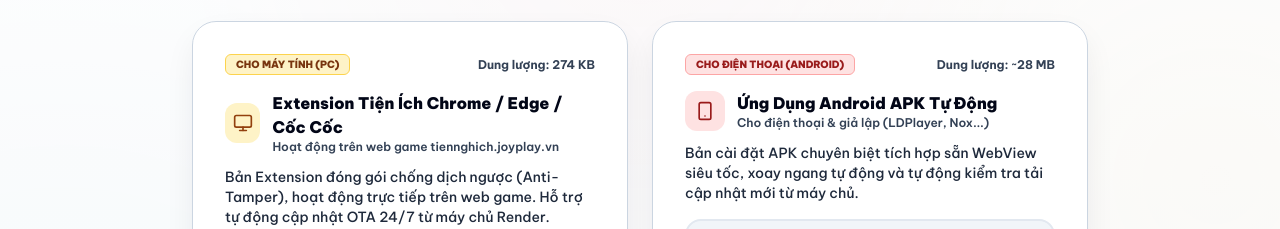
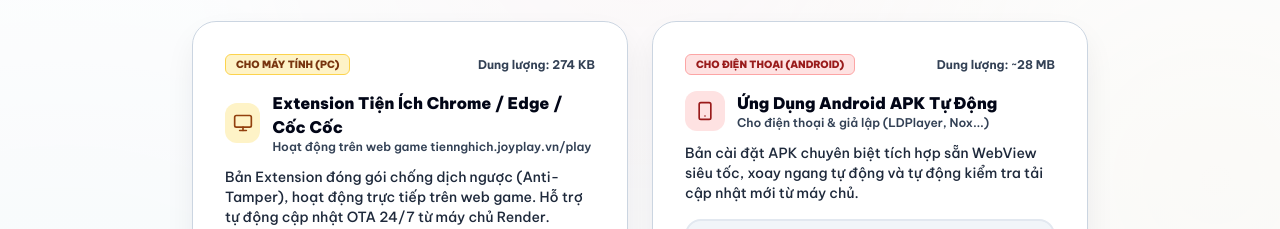
Before and after one commit to GiangDio/tiennghich-web, a Next.js app: page / in a window 1280 px wide. Shown: the part 4100-4329 px from the top of the page. Built offline with nearby package versions, Linux system fonts and the light colour scheme; no server answers.

Commit message:
fix: update joyplay play link to https://tiennghich.joyplay.vn/play

```diff
--- a/src/app/page.tsx
+++ b/src/app/page.tsx
@@ -59,7 +59,7 @@
                   </div>
                   <div>
                     <h3 className="text-base font-black text-slate-950 dark:text-white">Extension Tiện Ích Chrome / Edge / Cốc Cốc</h3>
-                    <p className="text-xs text-slate-700 dark:text-slate-300 font-semibold">Hoạt động trên web game tiennghich.joyplay.vn</p>
+                    <p className="text-xs text-slate-700 dark:text-slate-300 font-semibold">Hoạt động trên web game tiennghich.joyplay.vn/play</p>
                   </div>
                 </div>
                 <p className="mt-3 text-xs sm:text-sm text-slate-800 dark:text-slate-200 leading-relaxed font-sans font-medium">
--- a/src/components/home/InstallationGuide.tsx
+++ b/src/components/home/InstallationGuide.tsx
@@ -153,7 +153,7 @@
               <div>
                 <h3 className="text-lg font-black text-slate-950 dark:text-white">Cài Đặt Trên Trình Duyệt Máy Tính (Chrome / Edge / Cốc Cốc)</h3>
                 <p className="text-xs text-slate-700 dark:text-slate-300 font-semibold">
-                  Chạy mượt mà trực tiếp trên web game tiennghich.joyplay.vn, không làm nặng máy hay tốn dung lượng RAM.
+                  Chạy mượt mà trực tiếp trên web game tiennghich.joyplay.vn/play, không làm nặng máy hay tốn dung lượng RAM.
                 </p>
               </div>
             </div>
@@ -197,10 +197,10 @@
                 </div>
                 <h4 className="text-sm font-black text-slate-950 dark:text-white">Mở Trang Game</h4>
                 <p className="text-xs text-slate-800 dark:text-slate-200 font-medium leading-relaxed">
-                  Truy cập vào trang web game <b>tiennghich.joyplay.vn</b>. Menu bong bóng Auto sẽ tự động xuất hiện trên màn hình góc phải để bạn bắt đầu sử dụng!
+                  Truy cập vào trang web game <b>tiennghich.joyplay.vn/play</b>. Menu bong bóng Auto sẽ tự động xuất hiện trên màn hình góc phải để bạn bắt đầu sử dụng!
                 </p>
                 <a
-                  href="https://tiennghich.joyplay.vn"
+                  href="https://tiennghich.joyplay.vn/play"
                   target="_blank"
                   rel="noreferrer"
                   className="mt-2 inline-flex w-full items-center justify-center gap-1.5 rounded-xl border-2 border-slate-300 bg-white py-2 text-xs font-black text-slate-900 hover:bg-slate-100 dark:bg-slate-700 dark:border-slate-600 dark:text-white"
```
